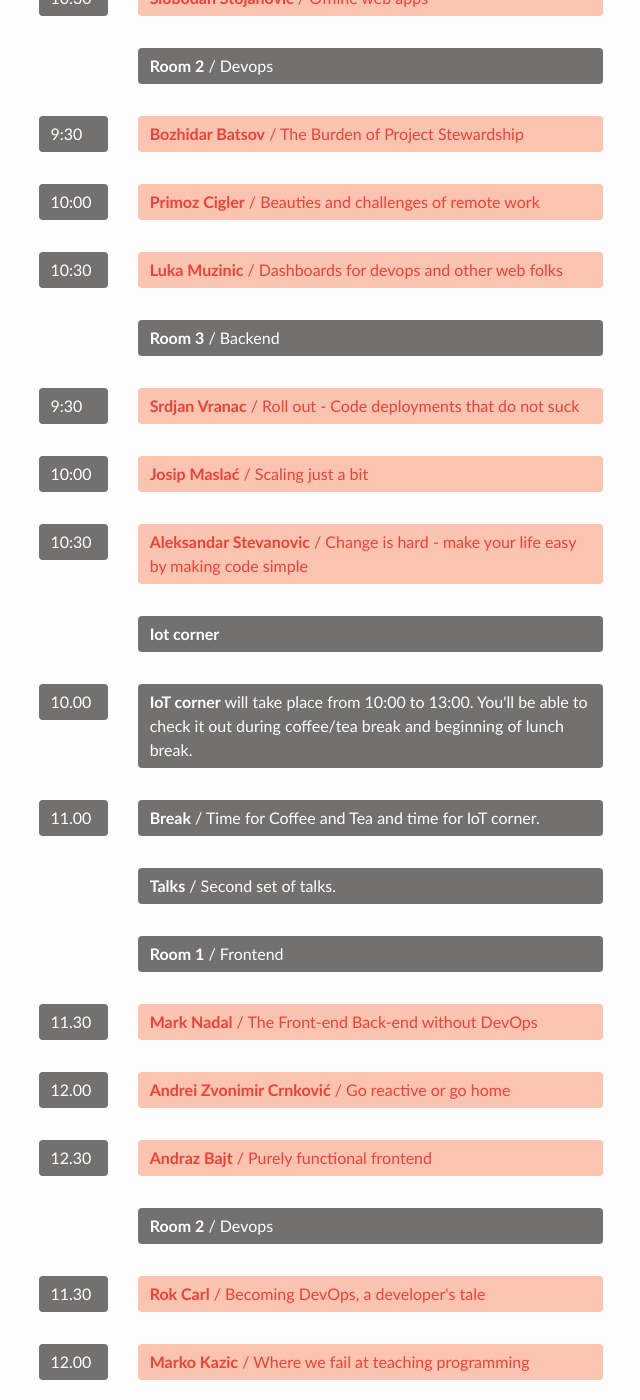
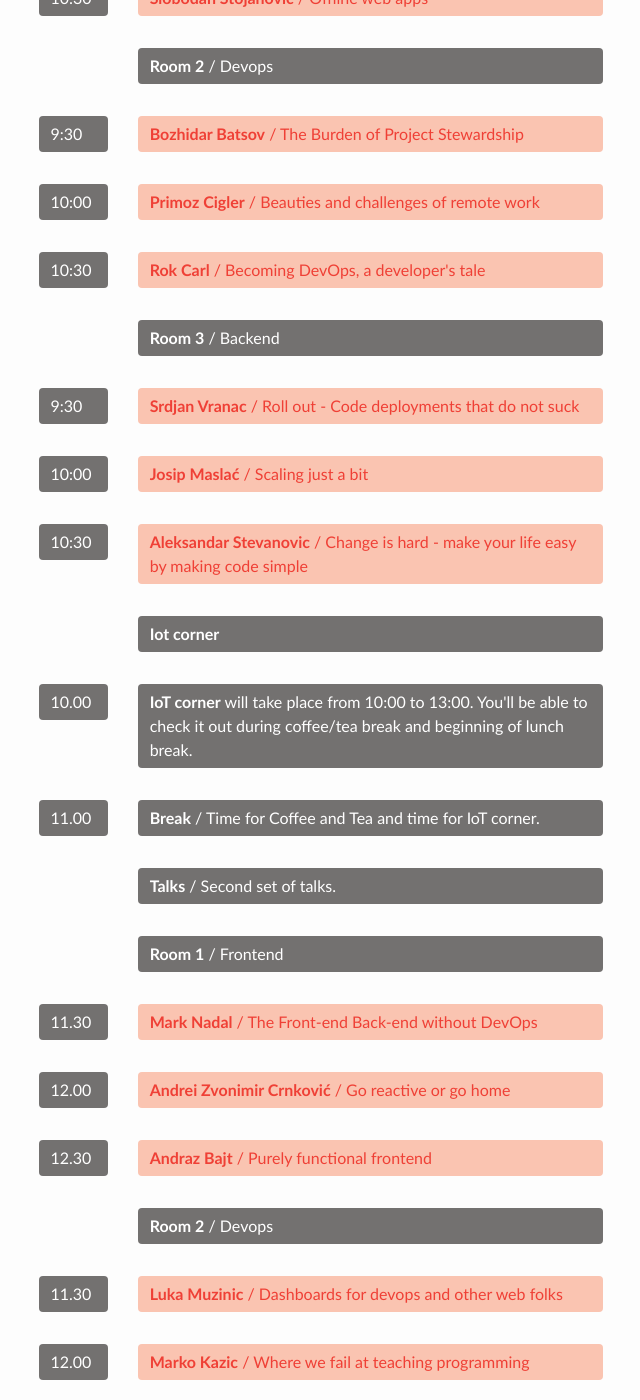
Before and after one commit to webcampsi/lj2016, a Jekyll site: the page built from index.html, in a window 1280 px wide and 1400 px high, scrolled down 2573 px. Shown: the whole window, without its empty margins (319-959 px from the left). Built offline with Jekyll 4.4.1, drawn with Linux system fonts in a browser that asks for light colours; nearby versions of some CDN libraries; comment, search, counter and statistics services are not loaded.

Commit message:
Update schedule

```diff
--- a/index.html
+++ b/index.html
@@ -181,7 +181,7 @@ title: Webcamp Ljubljana 2016
 				<p class="schedule-grey">10:30</p>
 			</div>
 			<div class="col-xs-12 col-sm-10">
-				<a href="/Luka-Muzinic"><p class="schedule-red-on-red"><strong>Luka Muzinic</strong> / Dashboards for devops and other web folks</p></a>
+				<a href="/Rok-Carl"><p class="schedule-red-on-red"><strong>Rok Carl</strong> / Becoming DevOps, a developer's tale</p></a>
 			</div>
 		</div>
 		<div class="row">
@@ -278,7 +278,7 @@ title: Webcamp Ljubljana 2016
     		<p class="schedule-grey">11.30</p>
   		</div>
 			<div class="col-xs-12 col-sm-10">
-				<a href="/Rok-Carl"><p class="schedule-red-on-red"><strong>Rok Carl</strong> / Becoming DevOps, a developer's tale</p></a>
+				<a href="/Luka-Muzinic"><p class="schedule-red-on-red"><strong>Luka Muzinic</strong> / Dashboards for devops and other web folks</p></a>
 			</div>
 		</div>
 		<div class="row">
```
